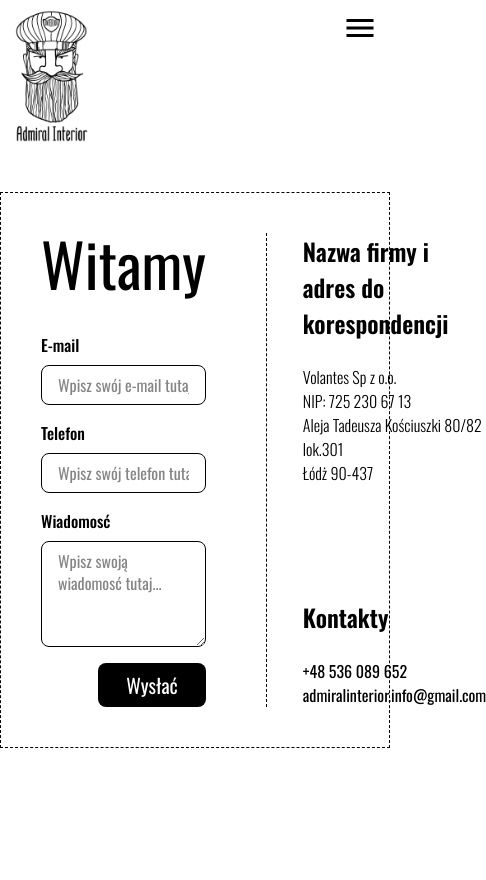
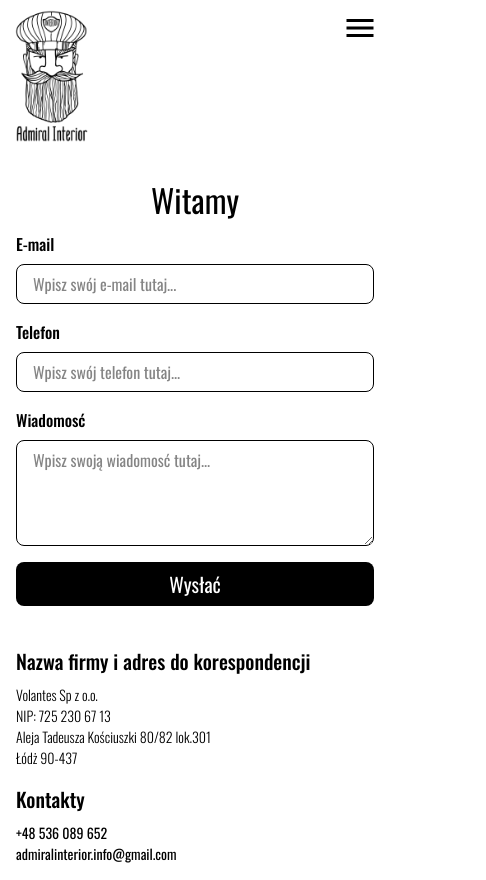
Before and after one commit to gorbatiukcom/admiral, a Next.js app: page /contacts in a window 390 px wide. Shown: the whole page, 486 px wide, since content can reach past the window. Before the commit the page ends 844 px from the top, so only its background shows below. Built offline with nearby package versions, Linux system fonts and the light colour scheme.

Commit message:
Mobile contact form

```diff
--- a/src/app/contacts/page.tsx
+++ b/src/app/contacts/page.tsx
@@ -42,9 +42,30 @@ export default function Home() {
   };
 
   return (
-    <Flex p="40px" my="40px" mx="auto" width="100%" maxWidth="1000px" border="1px dashed">
-      <Flex flexDirection="column" borderRight="1px dashed" width="100%" pr="60px">
-        <Text fontSize="60px" lineHeight="60px" fontWeight={400} pb="40px">
+    <Flex
+      p={[4, 10]}
+      mt={[4, 10]}
+      mb={[0, 10]}
+      mx="auto"
+      width="100%"
+      maxWidth="1000px"
+      border={[null, "1px dashed"]}
+      flexDirection={["column", "row"]}
+    >
+      <Flex
+        flexDirection="column"
+        borderRight={[null, "1px dashed"]}
+        width="100%"
+        pr={[0, "60px"]}
+        pb={[10, 0]}
+      >
+        <Text
+          fontSize={["32px", "60px"]}
+          lineHeight={["32px", "60px"]}
+          fontWeight={400}
+          pb={[4, 10]}
+          textAlign={["center", "left"]}
+        >
           Witamy
         </Text>
         <form onSubmit={handleSubmit(onSubmit)}>
@@ -99,6 +120,7 @@ export default function Home() {
               fontSize="20px"
               px={7}
               height="44px"
+              width={["100%", null]}
               _hover={{
                 bg: "gray.800",
                 color: "brand.blue",
@@ -111,34 +133,34 @@ export default function Home() {
       </Flex>
       <Flex
         flexDirection="column"
-        paddingLeft="36px"
+        paddingLeft={[0, 9]}
         maxWidth="360px"
         justifyContent="space-between"
       >
         <Flex flexDirection="column">
-          <Text fontSize="24px" fontWeight={600} pb="24px">
+          <Text fontSize={["20px", "24px"]} fontWeight={[500, 600]} pb={[2, 6]}>
             Nazwa firmy i adres do korespondencji
           </Text>
-          <Text fontSize="16px" fontWeight={300}>
+          <Text fontSize={["14px", "16px"]} fontWeight={300}>
             Volantes Sp z o.o.
           </Text>
-          <Text fontSize="16px" fontWeight={300}>
+          <Text fontSize={["14px", "16px"]} fontWeight={300}>
             NIP: 725 230 67 13
           </Text>
-          <Text fontSize="16px" fontWeight={300}>
+          <Text fontSize={["14px", "16px"]} fontWeight={300}>
             Aleja Tadeusza Kościuszki 80/82 lok.301
           </Text>
-          <Text fontSize="16px" fontWeight={300}>
+          <Text fontSize={["14px", "16px"]} fontWeight={300}>
             Łódż 90-437
           </Text>
         </Flex>
-        <Flex flexDirection="column">
-          <Text fontSize="24px" fontWeight={600} pb="24px">
+        <Flex flexDirection="column" mt={[4, 0]}>
+          <Text fontSize={["20px", "24px"]} fontWeight={[500, 600]} pb={[2, 6]}>
             Kontakty
           </Text>
           <Link
             href="tel:+48536089652"
-            fontSize="16px"
+            fontSize={["14px", "16px"]}
             fontWeight={400}
             cursor="pointer"
             _hover={{
@@ -149,7 +171,7 @@ export default function Home() {
           </Link>
           <Link
             href="mailto:admiralinterior.info@gmail.com"
-            fontSize="16px"
+            fontSize={["14px", "16px"]}
             fontWeight={400}
             cursor="pointer"
             _hover={{
```
Also changed, not shown: src/components/SubmitConfirmation.tsx (+6 -6 lines).
